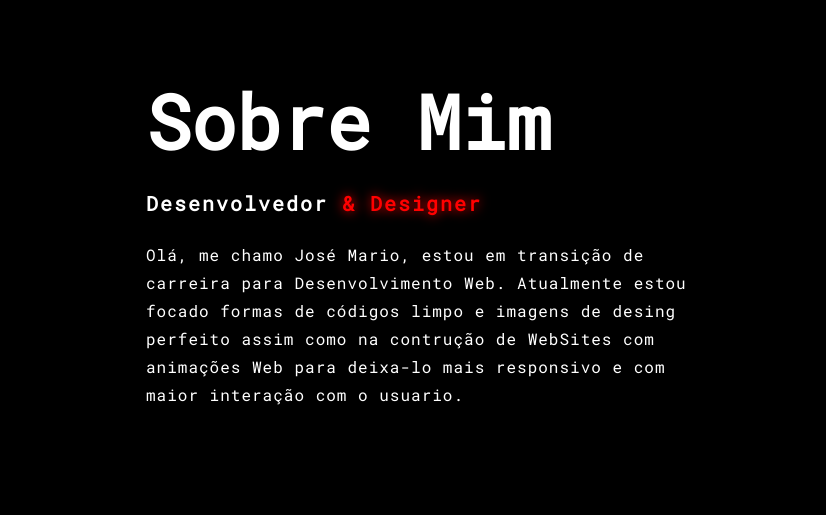
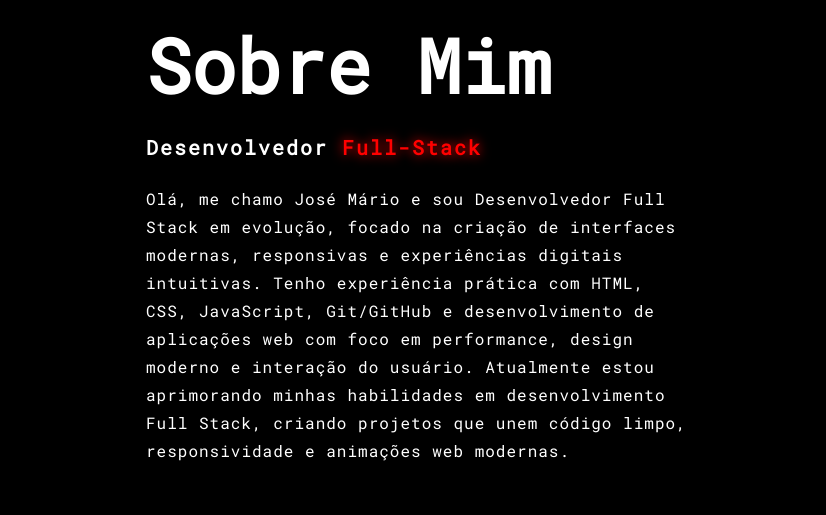
Before and after one commit to devjosemario/portifolio, a plain HTML site: page index.html in a window 1280 px wide. Shown: the part 900-1415 px from the top of the page, 454-1280 px from the left. Drawn offline with Linux system fonts and the light colour scheme.

Commit message:
atualizando meu portifólio

```diff
--- a/index.html
+++ b/index.html
@@ -68,8 +68,13 @@
             <img class="foto" src="./imagem/WhatsApp_Image_2025-02-24_at_18.21.10-removebg-preview.png" alt="foto minha">
             <div class="texto-sobre">
                 <h2>Sobre Mim</h2>
-                <h5>Desenvolvedor <span>& Designer</span></h5>
-                <p>Olá, me chamo José Mario, estou em transição de carreira para Desenvolvimento Web. Atualmente estou focado formas de códigos limpo e imagens de desing perfeito assim como na contrução de WebSites com animações Web para deixa-lo mais responsivo e com maior interação com o usuario.</p>
+                <h5>Desenvolvedor <span>Full-Stack</span></h5>
+                <p>Olá, me chamo José Mário e sou Desenvolvedor Full Stack em evolução, focado na criação de interfaces modernas, responsivas e experiências digitais intuitivas.
+
+Tenho experiência prática com HTML, CSS, JavaScript, Git/GitHub e desenvolvimento de aplicações web com foco em performance, design moderno e interação do usuário.
+
+Atualmente estou aprimorando minhas habilidades em desenvolvimento Full Stack, criando projetos que unem código limpo, responsividade e animações web modernas.
+</p>
             </div>
         </div>
     </section>
```
